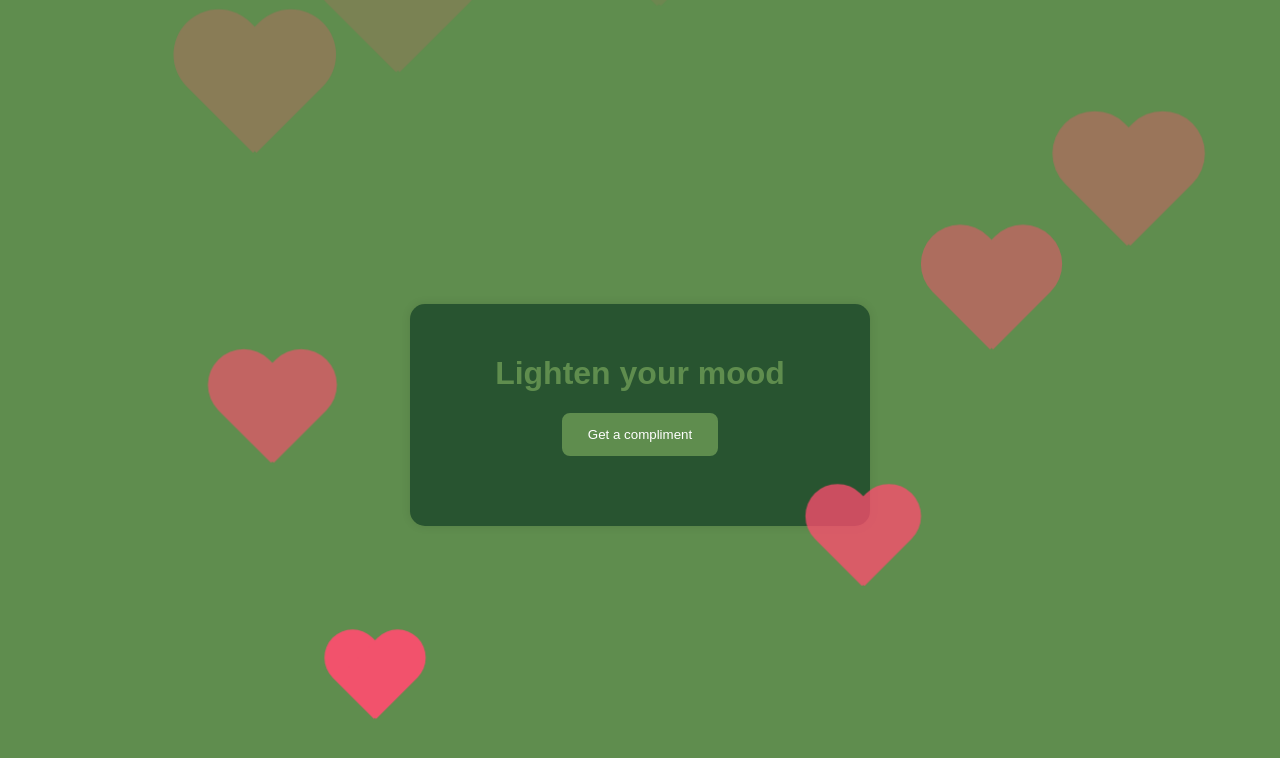
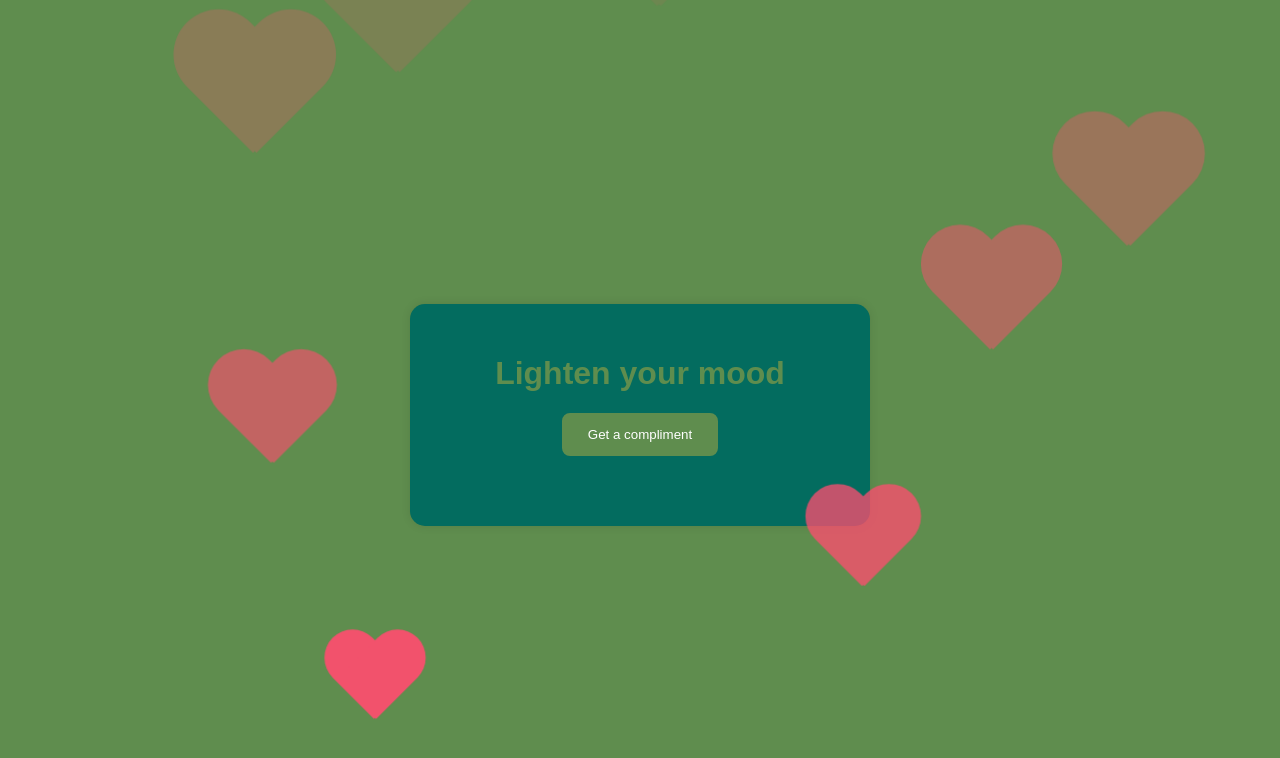
Before and after one commit to Hehe455/Seee, a plain HTML site: page index.html in a window 1280 px wide. Shown: the top 758 px of the page. Drawn offline with Linux system fonts and the light colour scheme.

Commit message:
Update index.html

```diff
--- a/index.html
+++ b/index.html
@@ -8,7 +8,7 @@
   <style>
     /* Color Palette */
     :root {
-      --primary-color: #285430;
+      --primary-color: #036c5f;
       --secondary-color: #5F8D4E;
       --accent-color: #A4BE7B;
       --highlight-color: #E5D9B6;
```
